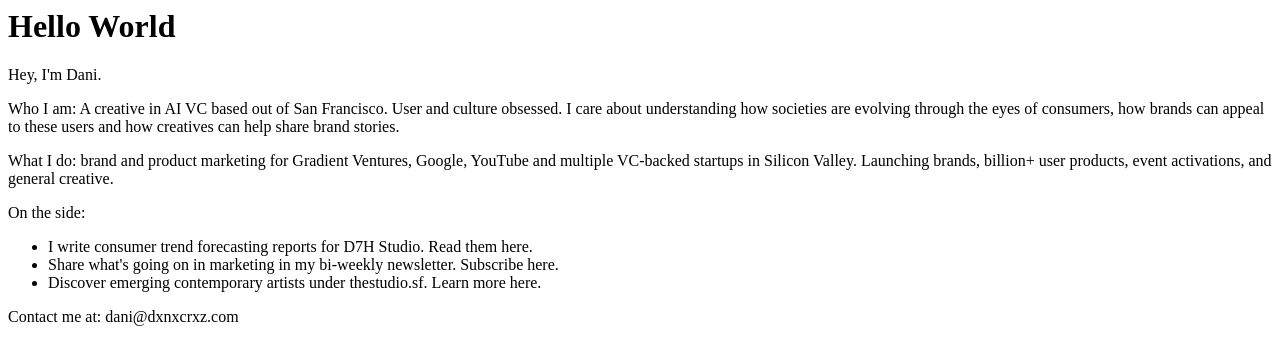
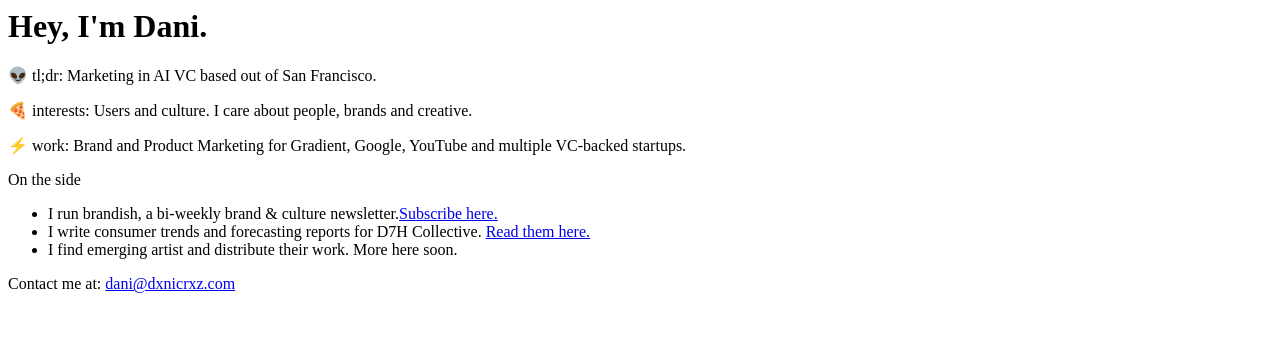
Before and after one commit to danicruz74/personal-website, a plain HTML site: page index.html in a window 1280 px wide. Drawn offline with Linux system fonts and the light colour scheme.

Commit message:
Update index.html

```diff
--- a/index.html
+++ b/index.html
@@ -1,16 +1,14 @@
-<h1>Hello World</h1>
+<h1>Hey, I'm Dani.</h1>
 
-<p>Hey, I'm Dani.</p>
+<p>👽 tl;dr: Marketing in AI VC based out of San Francisco. </p>
+<p>🍕 interests: Users and culture. I care about people, brands and creative. </p>
+<p>⚡️  work: Brand and Product Marketing for Gradient, Google, YouTube and multiple VC-backed startups. </p>
 
-<p>Who I am: A creative in AI VC based out of San Francisco. User and culture obsessed. I care about understanding how societies are evolving through the eyes of consumers, how brands can appeal to these users and how creatives can help share brand stories.</p>
-
-<p>What I do: brand and product marketing for Gradient Ventures, Google, YouTube and multiple VC-backed startups in Silicon Valley. Launching brands, billion+ user products, event activations, and general creative.</p>
-
-<p>On the side:</p>
+<p>On the side</p>
 <ul>
-  <li>I write consumer trend forecasting reports for D7H Studio. Read them here. </li>
-  <li>Share what's going on in marketing in my bi-weekly newsletter. Subscribe here.</li>
-  <li>Discover emerging contemporary artists under thestudio.sf. Learn more here.</li>
+ <li>I run brandish, a bi-weekly brand & culture newsletter.<a href="https://brandish.substack.com/">Subscribe here.</a></li>
+ <li>I write consumer trends and forecasting reports for D7H Collective. <a href="https://d7h.co/">Read them here.</a></li>
+ <li>I find emerging artist and distribute their work. More here soon.</li>
 </ul>
 
-<p>Contact me at: dani@dxnxcrxz.com</p>
+<p>Contact me at: <a href="mailto:dani@dxnicrxz.com">dani@dxnicrxz.com</a></p>
```
